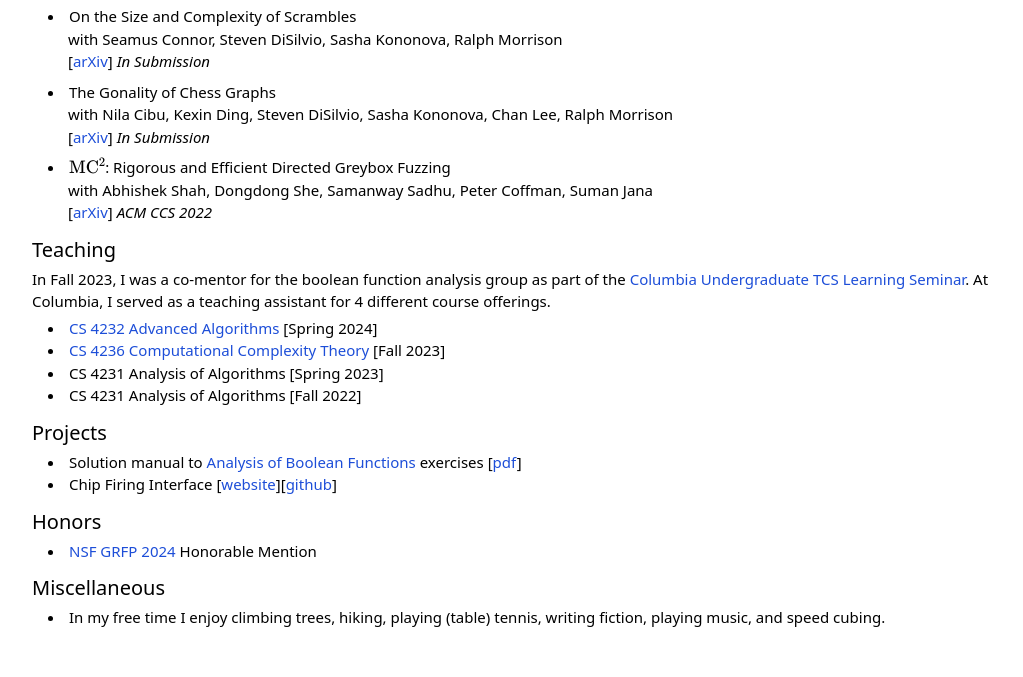
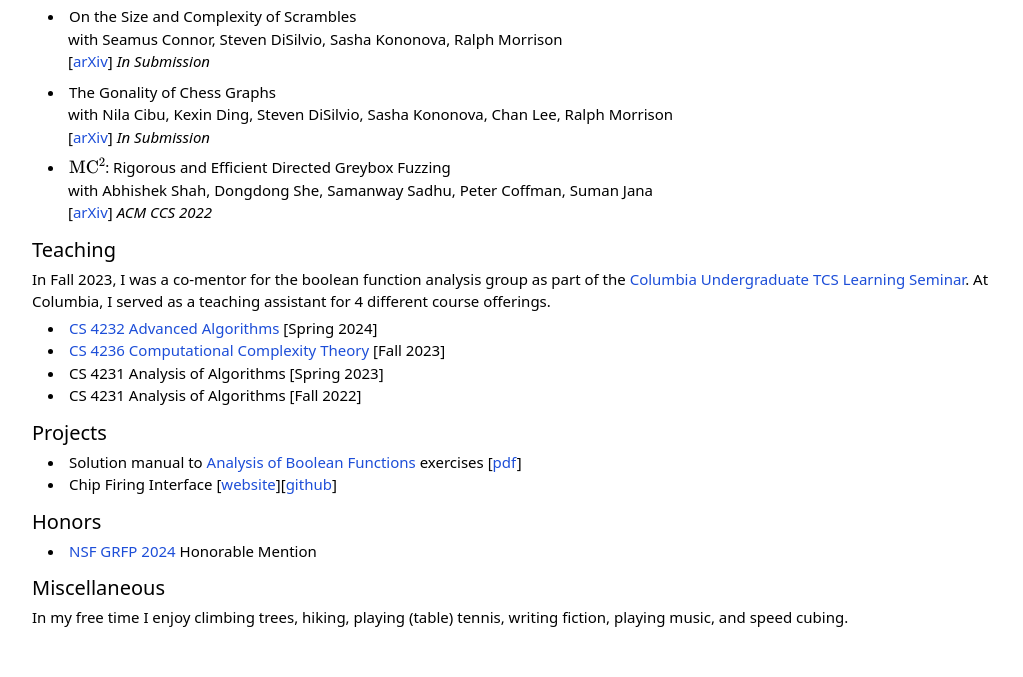
Before and after one commit to KrishSingal/KrishSingal.github.io, a website: page index.html in a window 1280 px wide. Shown: the part 396-1073 px from the top of the page, without its empty margins (128-1151 px from the left). Drawn offline with nearby package versions, Linux system fonts and the light colour scheme.

Commit message:
added cv

```diff
--- a/index.html
+++ b/index.html
@@ -46,7 +46,7 @@
                         Krish Singal
                     </a>
 
-                    <a class="text-xl font-extralight text-blue-700 hover:text-[#EE4B2B]" href="/"> CV </a>
+                    <a class="text-xl font-extralight text-blue-700 hover:text-[#EE4B2B]" href="CV.pdf" target="_blank" rel="noopener noreferrer"> CV </a>
                 </div>
 
                 <a class="flex justify-center font-extralight">
@@ -235,11 +235,11 @@
             <h2 class="mt-3 mb-1 text-xl font-light">
                 Miscellaneous
             </h2>
-            <ul class="ml-4 list-disc list-inside pb-12">
-                <li>
+            <div class="pb-12">
+                <p>
                     In my free time I enjoy <!-- <a class="text-blue-700 hover:text-[#EE4B2B]" href="." target="_blank" rel="noopener noreferrer">music</a> --> climbing trees, hiking, playing (table) tennis, writing fiction, playing music, and speed cubing.
-                </li>
-            </ul>
+                </p>
+            </div>
 
             <!--
 
```
Also changed, not shown: 1 other file.
